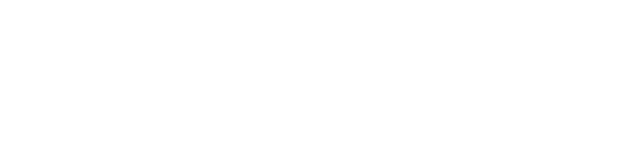
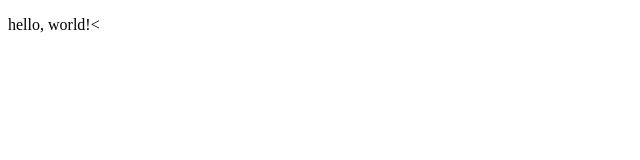
Before and after one commit to KateChalova/test, a plain HTML site: page index.html in a window 1280 px wide. Shown: the whole page, without its empty margins (0-640 px from the left). Drawn offline with Linux system fonts and the light colour scheme.

Commit message:
new commit

```diff
--- a/index.html
+++ b/index.html
@@ -6,6 +6,6 @@
     <title>Document</title>
 </head>
 <body>
-
+    <p>hello, world!<</p>
 </body>
 </html>
```
